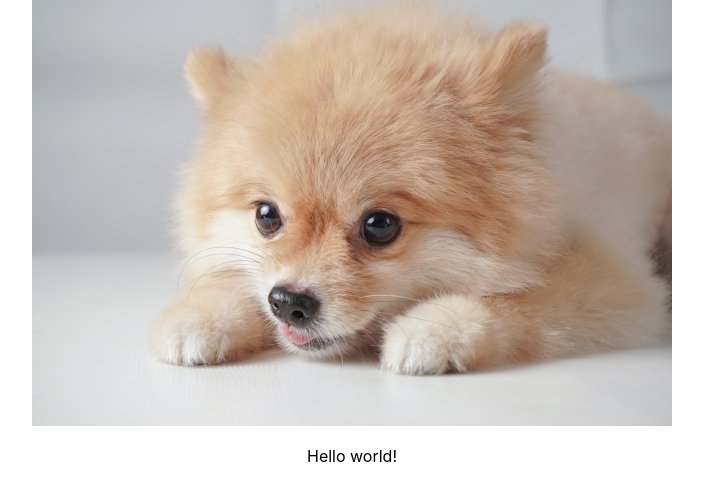
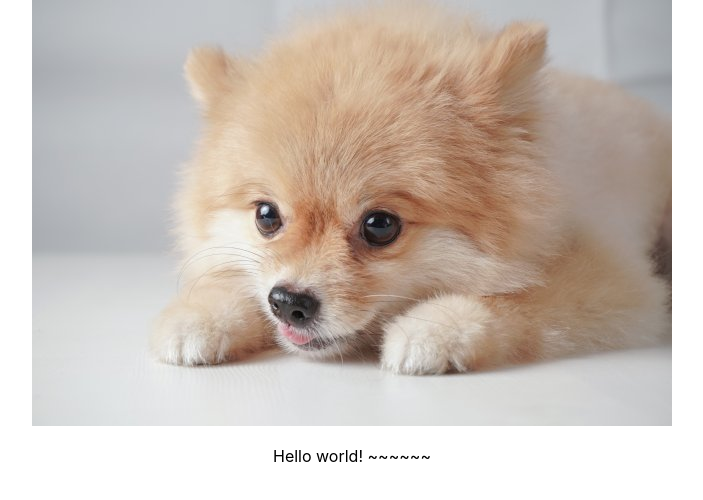
Before and after one commit to pbj97/FirstReactProject, a React (Create React App) app: page / in a window 1280 px wide. Shown: the top 500 px of the page, without its empty margins (288-991 px from the left). Built offline with nearby package versions, Linux system fonts and the light colour scheme.

Commit message:
First change

```diff
--- a/src/App.js
+++ b/src/App.js
@@ -7,7 +7,7 @@ function App() {
       <header className="꿈은 이루어진다">
         <img src={dog} alt="Dog"></img>
         <p>
-          Hello world!
+          Hello world! ~~~~~~
         </p>
       </header>
     </div>
```
